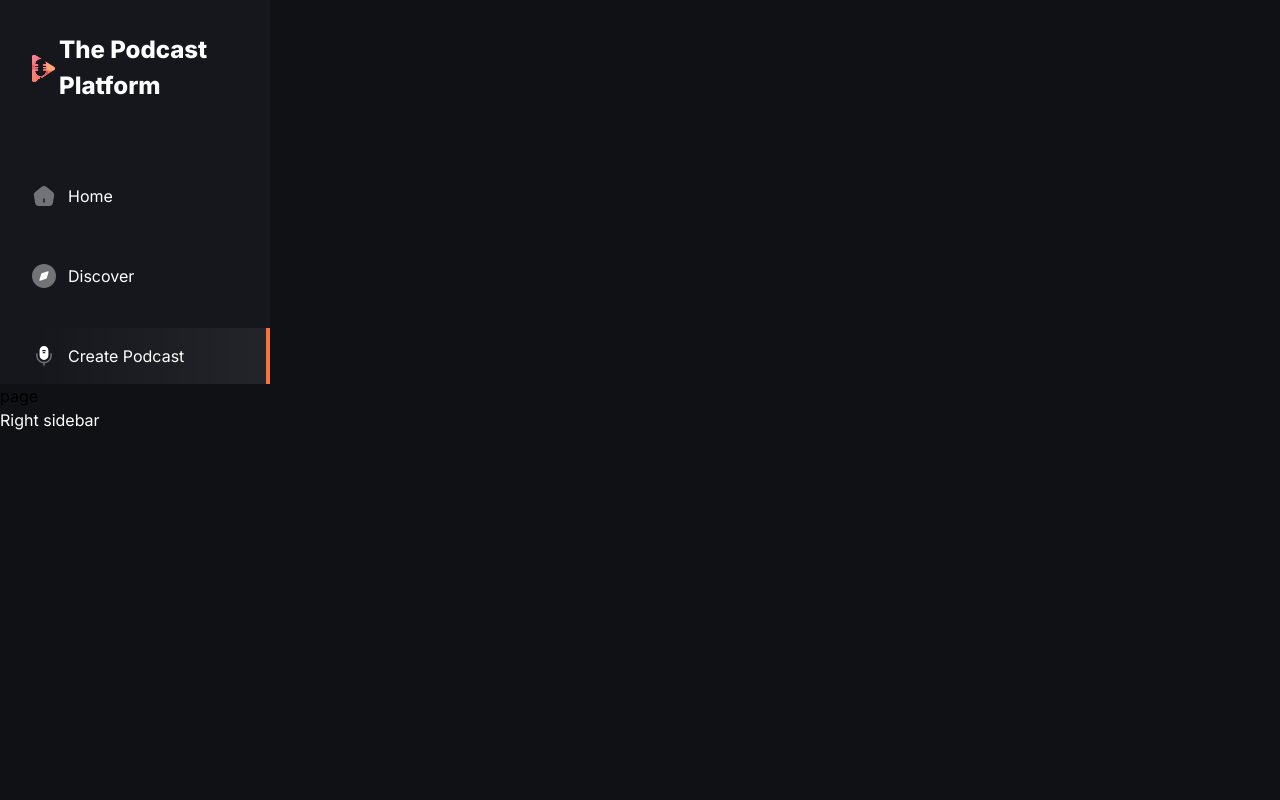
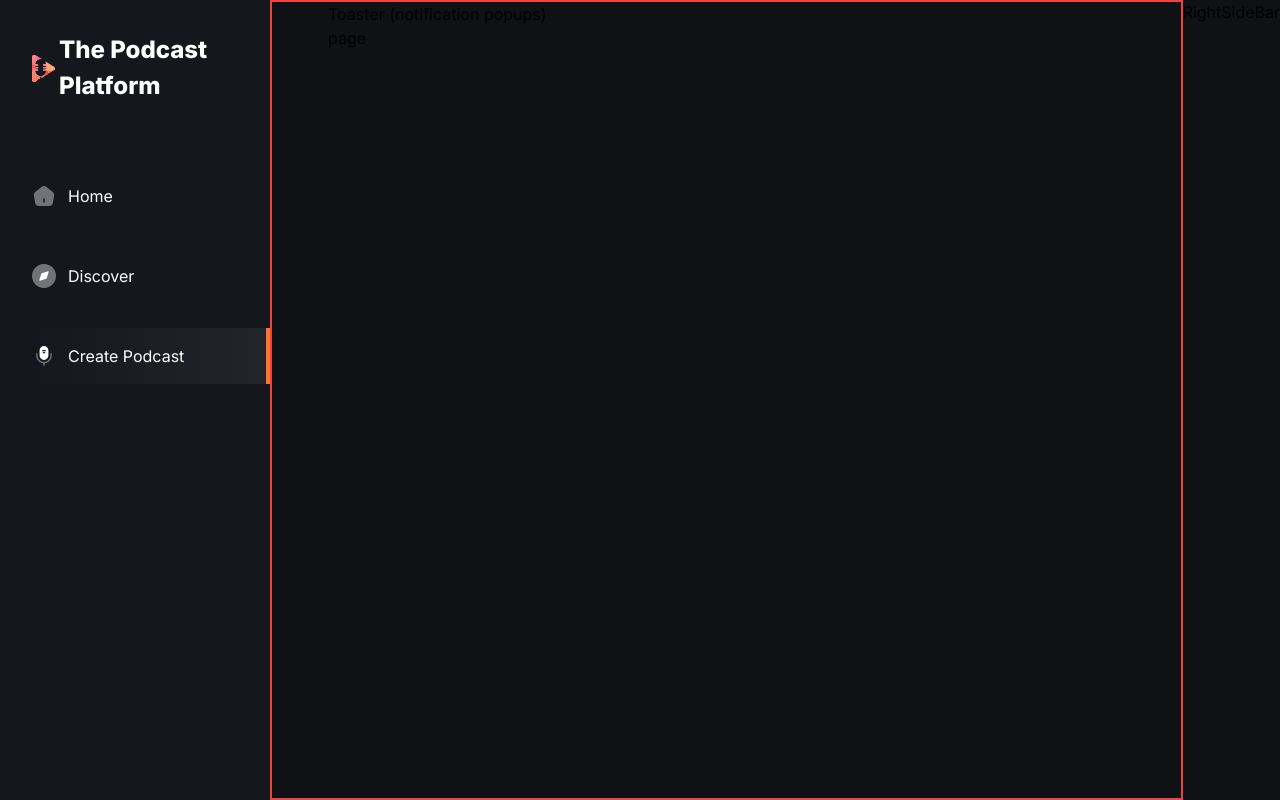
Before and after one commit to Nikhil-Naikar/The-Podcast-Platform, a Next.js app: page /create-podcast in a window 1280 px wide. Built offline with nearby package versions, Linux system fonts and the light colour scheme.

Commit message:
added some tailwind styling

```diff
--- a/app/(root)/layout.tsx
+++ b/app/(root)/layout.tsx
@@ -1,12 +1,25 @@
 import LeftSideBar from "@/components/LeftSideBar";
+import RightSideBar from "@/components/RightSideBar";
+import Image from "next/image";
 
 export default function RootLayout({children,}: Readonly<{children: React.ReactNode;}>) {
   return (
-   <div>
-        <main>
+   <div className="relative flex flex-col">
+        <main className="relative flex bg-black-3">
             <LeftSideBar />
-            {children}
-            <p className="text-white-1">Right sidebar</p>
+              <section className="border-2 border-red-500 flex min-h-screen flex-1 flex-col px-4 sm:px-14">
+                <div className="mx-auto flex w-full max-w-5xl flex-col max-sm:px-4">
+                  <div className="flex h-16 items-center justify-between md:hidden">
+                    <Image src="/icons/logo.svg" alt="menu icon" width={30} height={30}/>
+                    MobileNav
+                  </div>
+                  <div>
+                    Toaster (notification popups)
+                    {children}
+                  </div>
+                </div>
+              </section>
+            <RightSideBar/>
         </main>
    </div>
   );
--- /dev/null
+++ b/components/RightSideBar.tsx
@@ -0,0 +1,9 @@
+import React from 'react'
+
+const RightSideBar = () => {
+  return (
+    <div>RightSideBar</div>
+  )
+}
+
+export default RightSideBar
```
